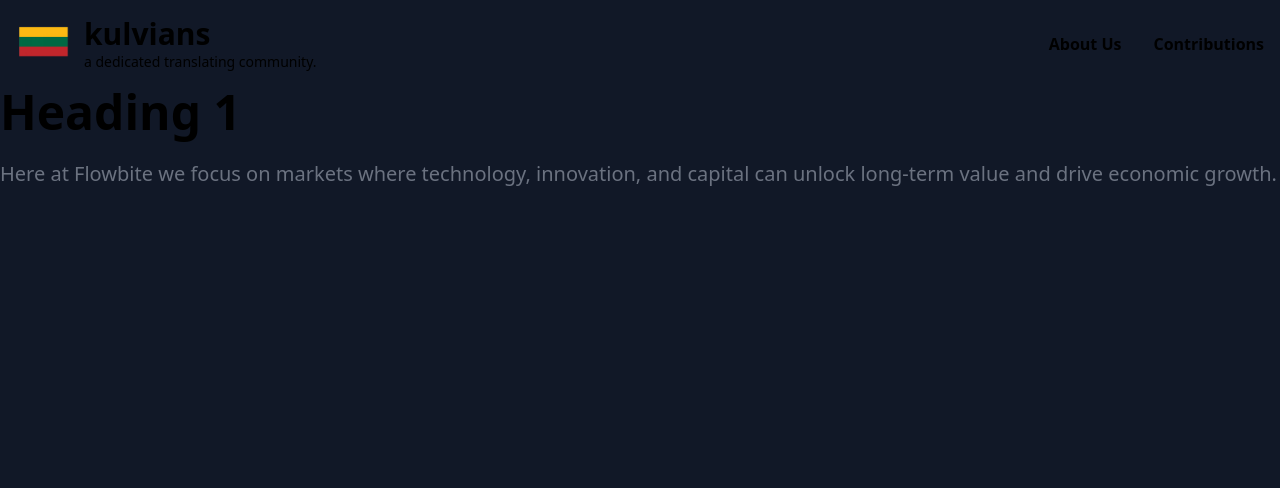
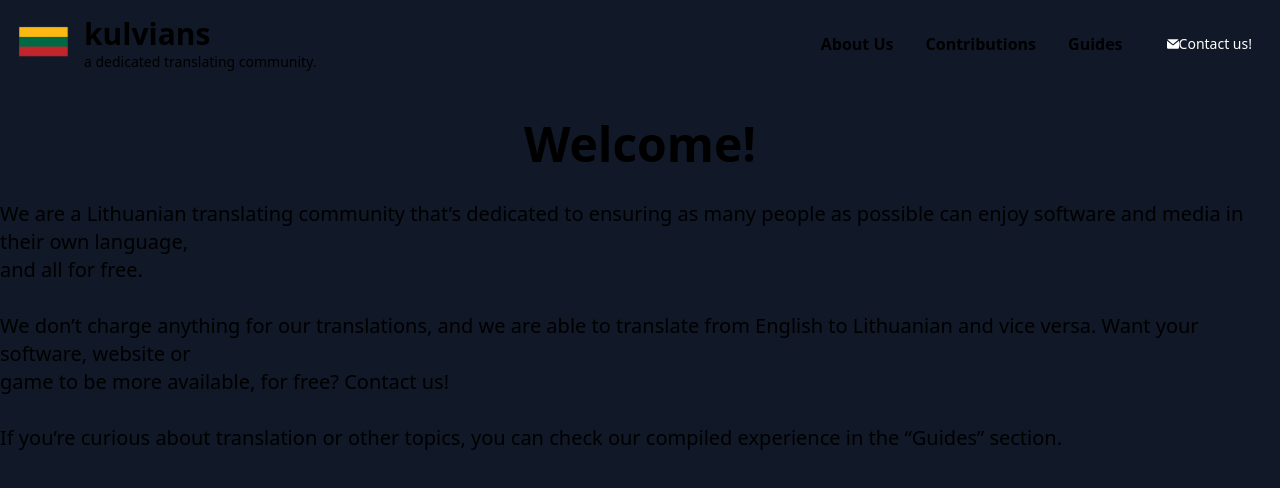
Before and after one commit to nitrogency/kulvspa, a website with bundled scripts: page frontend/index.html in a window 1280 px wide. Built offline with nearby package versions, Linux system fonts and the light colour scheme.

Commit message:
Index view done, header adjustments

```diff
--- a/frontend/index.html
+++ b/frontend/index.html
@@ -3,7 +3,7 @@
     <head>
         <meta charset="utf-8" />
         <meta name="viewport" content="width=device-width, initial-scale=1" />
-        <title>SPA</title>
+        <title>Loading...</title>
         <link rel="stylesheet" href="https://cdnjs.cloudflare.com/ajax/libs/flowbite/2.2.1/flowbite.min.css">
         <link rel="stylesheet" href="static/css/output.css">
         <style>
@@ -11,13 +11,13 @@
                 transition: background-color 0.3s ease, color 0.3s ease;
 
             }
-            nav a:hover {
+            a:hover {
                 background-color: #111;
-                color: #fcb900;
+                color: #eab308;
             }
         </style>
     </head>
-    <body class="h-screen bg-gray-900">
+    <body class="min-h-screen bg-gray-900">
         <nav>
             <div class="max-w-screen-xl flex flex-wrap items-center justify-between mx-auto p-4">
                 <div class="flex space-x-3 items-center">
@@ -30,11 +30,24 @@
                 <div class="hidden w-full md:block md:w-auto" id="navbar-default">
                     <ul class="font-semibold flex flex-col p-4 md:p-0 mt-4 border border-gray-100 rounded-lg bg-transparent md:flex-row md:space-x-8 rtl:space-x-reverse md:mt-0 md:border-0 md:bg-transparent">
                         <!--TODO: Link to index.js-->
-                        <li>
-                            <a href="/about" class="block py-2 px-3 text-black-900 rounded bg-transparent md:border-0 md:p-0 nav__link" data-link>About Us</a>
+                        <li >
+                            <a href="/about" class="block py-2 px-3 rounded bg-transparent md:border-0 md:p-0 nav__link" data-link>About Us</a>
                         </li>
                         <li>
-                            <a href="/posts" class="block py-2 px-3 text-black-900 rounded bg-transparent md:border-0 md:p-0 nav__link" data-link>Contributions</a>
+                            <a href="/posts" class="block py-2 px-3 rounded bg-transparent md:border-0 md:p-0 nav__link" data-link>Contributions</a>
+                        </li>
+                        <li>
+                            <a href="/guides" class="block py-2 px-3 rounded bg-transparent md:border-0 md:p-0 nav__link" data-link>Guides</a>
+                        </li>
+                        <li>
+                            <!--TODO: Add mailto-->
+                            <button type="button" class="px-3 text-sm font-medium text-center inline-flex items-center text-white bg-yellow-500 rounded-lg hover:bg-yellow-500 focus:ring-4 focus:outline-none focus:ring-yellow-500 h-full">
+                                <svg class="w-3 h-3 text-white me-2" aria-hidden="true" xmlns="http://www.w3.org/2000/svg" fill="currentColor" viewBox="0 0 20 16">
+                                    <path d="m10.036 8.278 9.258-7.79A1.979 1.979 0 0 0 18 0H2A1.987 1.987 0 0 0 .641.541l9.395 7.737Z"/>
+                                    <path d="M11.241 9.817c-.36.275-.801.425-1.255.427-.428 0-.845-.138-1.187-.395L0 2.6V14a2 2 0 0 0 2 2h16a2 2 0 0 0 2-2V2.5l-8.759 7.317Z"/>
+                                </svg>
+                                Contact us!
+                            </button>
                         </li>
                     </ul>
                 </div>
--- a/frontend/static/js/views/Dashboard.js
+++ b/frontend/static/js/views/Dashboard.js
@@ -3,15 +3,19 @@ import AbstractView from "./AbstractView.js";
 export default class extends AbstractView {
     constructor(params) {
         super(params);
-        this.setTitle('Dashboard');
+        this.setTitle('kulvians');
     }
 
     async getHtml(){
         return `
             <body class="bg-gray-900">
-                <div>
-                    <h1 class="text-5xl font-extrabold dark:text-white">Heading 1</h1><br>
-                    <p class="text-lg font-normal text-gray-500 lg:text-xl dark:text-gray-400">Here at Flowbite we focus on markets where technology, innovation, and capital can unlock long-term value and drive economic growth.</p>
+                <div class="flex flex-col items-center justify-start py-8 h-screen">
+                    <h1 class="text-5xl font-extrabold dark:text-white pb-8">Welcome!</h1>
+                    <p class="text-lg font-normal lg:text-xl">
+                        We are a Lithuanian translating community that’s dedicated to ensuring as many people as possible can enjoy software and media in their own language,<br> and all for free.<br><br>
+                        We don’t charge anything for our translations, and we are able to translate from English to Lithuanian and vice versa. Want your software, website or <br>game to be more available, for free? Contact us!<br><br>
+                        If you’re curious about translation or other topics, you can check our compiled experience in the “Guides” section.
+                    </p>
                 </div>
             </body>
         `;
```
